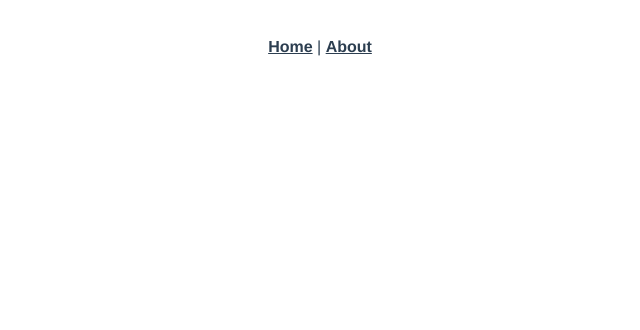
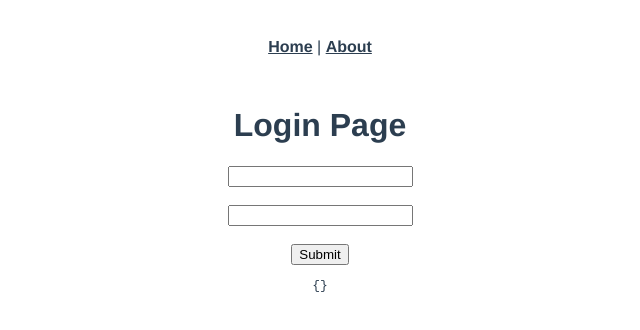
Before and after one commit to Seunghyum/VueTestBed, a Vue app: page /login in a window 1280 px wide. Shown: the top 330 px of the page, without its empty margins (320-960 px from the left). Built offline with nearby package versions, Linux system fonts and the light colour scheme.

Commit message:
feat: add validate directive

```diff
--- /dev/null
+++ b/src/components/Login.vue
@@ -0,0 +1,33 @@
+<template>
+  <div id="app">
+    <form @submit.prevent="onSubmit">
+      <input type="text" name="name" v-model="name" v-validate="'name|2,20'">
+      <p v-if="$errors.has('name')">{{ $errors.message('name') }}</p>
+      <br>
+      <br>
+      <input type="text" name="email" v-model="email" v-validate="'email|4,20'">
+      <p v-if="$errors.has('email')">{{ $errors.message('email') }}</p>
+      <br>
+      <br>
+      <button type="submit">Submit</button>
+    </form>
+    <pre>{{errorBag}}</pre>
+  </div>
+</template>
+
+<script>
+
+export default {
+  data() {
+    return {
+      name: null,
+      email: null,
+    };
+  },
+  methods: {
+    onSubmit() {
+      this.$validator.validateAll();
+    },
+  },
+};
+</script>
--- /dev/null
+++ b/src/directives/validate/directive.js
@@ -0,0 +1,18 @@
+import validator from './validator';
+
+export default {
+  validate: {
+    bind(el, binding) {
+      validator.setup(el.name, binding.expression);
+    },
+
+    update(el, binding, vnode) {
+      const key = el.name;
+      if (!vnode.context[key]) return;
+
+      const errorMessage = validator.validate(key, el.value);
+      if (errorMessage === undefined) return;
+      vnode.context.$set(vnode.context.errorBag, key, errorMessage);
+    },
+  },
+};
--- /dev/null
+++ b/src/directives/validate/index.js
@@ -0,0 +1,59 @@
+/* eslint-disable no-restricted-syntax */
+import validate from './directive';
+import validator from './validator';
+
+export default {
+  install(Vue) {
+    Vue.directive('validate', validate.validate);
+
+    Vue.mixin({
+      data() {
+        return {
+          errorBag: {},
+        };
+      },
+
+      computed: {
+        $errors() {
+          const errorBag = this.errorBag || {};
+
+          return {
+            has(key) {
+              return !!errorBag[key];
+            },
+            message(key) {
+              return errorBag[key];
+            },
+          };
+        },
+
+        $validator() {
+          const context = this;
+
+          return {
+            validateAll() {
+              for (const key of validator.validates.keys()) {
+                const errors = validator.validate(key, context[key]);
+                if (errors.length) {
+                  context.$set(context.errorBag, key, errors);
+                } else {
+                  context.$delete(context.errorBag, key);
+                }
+              }
+            },
+            validateOne() {
+              for (const key of validator.validates.keys()) {
+                const errors = validator.validate(key, context[key]);
+                if (errors.length) {
+                  context.$set(context.errorBag, key, errors);
+                } else {
+                  context.$delete(context.errorBag, key);
+                }
+              }
+            },
+          };
+        },
+      },
+    });
+  },
+};
--- /dev/null
+++ b/src/directives/validate/validator.js
@@ -0,0 +1,74 @@
+/* eslint-disable no-unused-vars */
+/* eslint-disable no-prototype-builtins */
+/* eslint-disable no-useless-escape */
+/* eslint-disable consistent-return */
+const validateFns = {
+  link(key, val) {
+    const regExp = new RegExp(/^(http(s)?|ftp|tel|mailto|\/)(:\/\/)?/);
+    if (!regExp.test(val)) {
+      return false;
+    }
+    return true;
+  },
+  email(key, val, option) {
+    if (!option) return 'option(길이)이 설정되지 않았습니다.';
+    if (option.length < 2) return 'option(길이) 값은 2개 여야 합니다.';
+    const regExp = new RegExp(/[-\d\S.+_]+@[-\d\S.+_]+\.[\S]{option[0],option[1]}/);
+    if (!regExp.test(val)) {
+      return false;
+    }
+    return true;
+  },
+  password(key, val, option) {
+    if (!option) return 'option(길이)이 설정되지 않았습니다.';
+    if (option.length < 2) return 'option(길이) 값은 2개 여야 합니다.';
+    const regExp = /^(?=.*[A-Za-z])(?=.*\d)(?=.*[$@$!%*#?&\(\)])[A-Za-z\d$@$!%*#?&\(\)]{option[0],option[1]}$/i; // IE RegExp 객체 이슈로 형태 변경
+    if (!regExp.test(val)) {
+      return false;
+    }
+    return true;
+  },
+  name(key, val, option) {
+    if (!option) return 'option(길이)이 설정되지 않았습니다.';
+    if (option.length < 2) return 'option(길이) 값은 2개 여야 합니다.';
+    const regExp = new RegExp(/^([^\<\>ㄱ-ㅣ]|[\w]){option[0],option[1]}$/);
+    if (!regExp.test(val)) {
+      return false;
+    }
+    return true;
+  },
+  id(key, val, option) {
+    if (!option) return 'option(길이)이 설정되지 않았습니다.';
+    if (option.length < 2) return 'option(길이) 값은 2개 여야 합니다.';
+    const regExp = new RegExp(/^([-_a-z\d]){option[0],option[1]}$/);
+    if (!regExp.test(val)) {
+      return false;
+    }
+    return true;
+  },
+};
+
+class Validator {
+  constructor() {
+    this.validates = new Map();
+    return this;
+  }
+
+  setup(key, expression) {
+    const validates = expression.replace(/'/g, '').split('|');
+    const keyword = validates[0];
+    const option = validates[1] ? validates[1].split(',') : null;
+    this.validates.set(key, { keyword, option });
+  }
+
+  validate(key, value) {
+    const validates = this.validates.get(key);
+
+    if (!validates) return null;
+    if (validateFns.hasOwnProperty(validates.keyword)) {
+      return validateFns[validates.keyword](key, value, validates.option);
+    }
+  }
+}
+
+export default new Validator();
--- a/src/main.js
+++ b/src/main.js
@@ -2,8 +2,11 @@ import Vue from 'vue';
 import App from './App.vue';
 import router from './router';
 import store from './store';
+import Validate from './directives/validate';
 
 Vue.config.productionTip = false;
+
+Vue.use(Validate);
 
 new Vue({
   router,
--- a/src/router/index.js
+++ b/src/router/index.js
@@ -1,6 +1,7 @@
 import Vue from 'vue';
 import VueRouter from 'vue-router';
 import Home from '../views/Home.vue';
+import Login from '../views/Login.vue';
 
 Vue.use(VueRouter);
 
@@ -9,6 +10,11 @@ const routes = [
     path: '/',
     name: 'home',
     component: Home,
+  },
+  {
+    path: '/login',
+    name: 'login',
+    component: Login,
   },
   {
     path: '/about',
--- /dev/null
+++ b/src/views/Login.vue
@@ -0,0 +1,15 @@
+
+<template>
+  <div class="login">
+    <h1>Login Page</h1>
+    <login></login>
+  </div>
+</template>
+
+<script>
+import Login from '../components/Login.vue';
+
+export default {
+  components: { Login },
+};
+</script>
```
Also changed, not shown: src/directives/validate/README.md (added), 1 other file (tests, documents, lock files or other folders).
